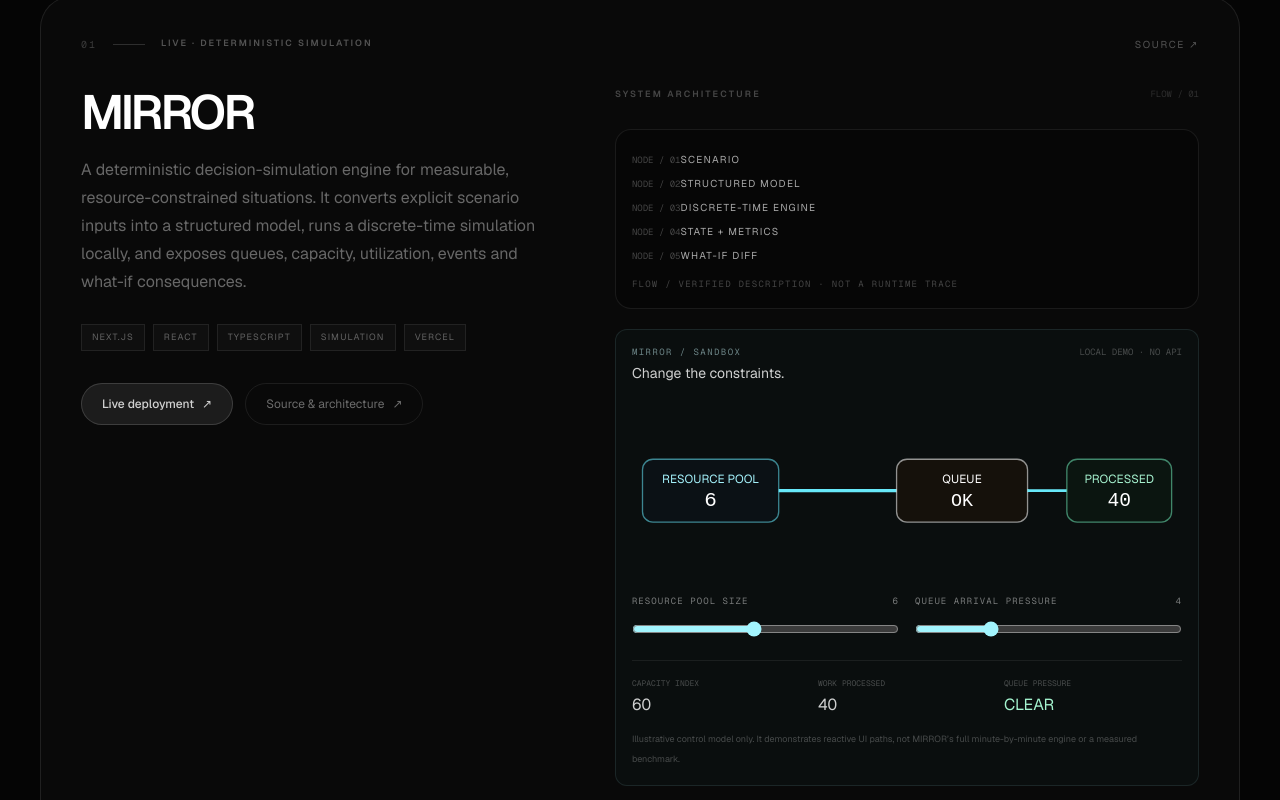
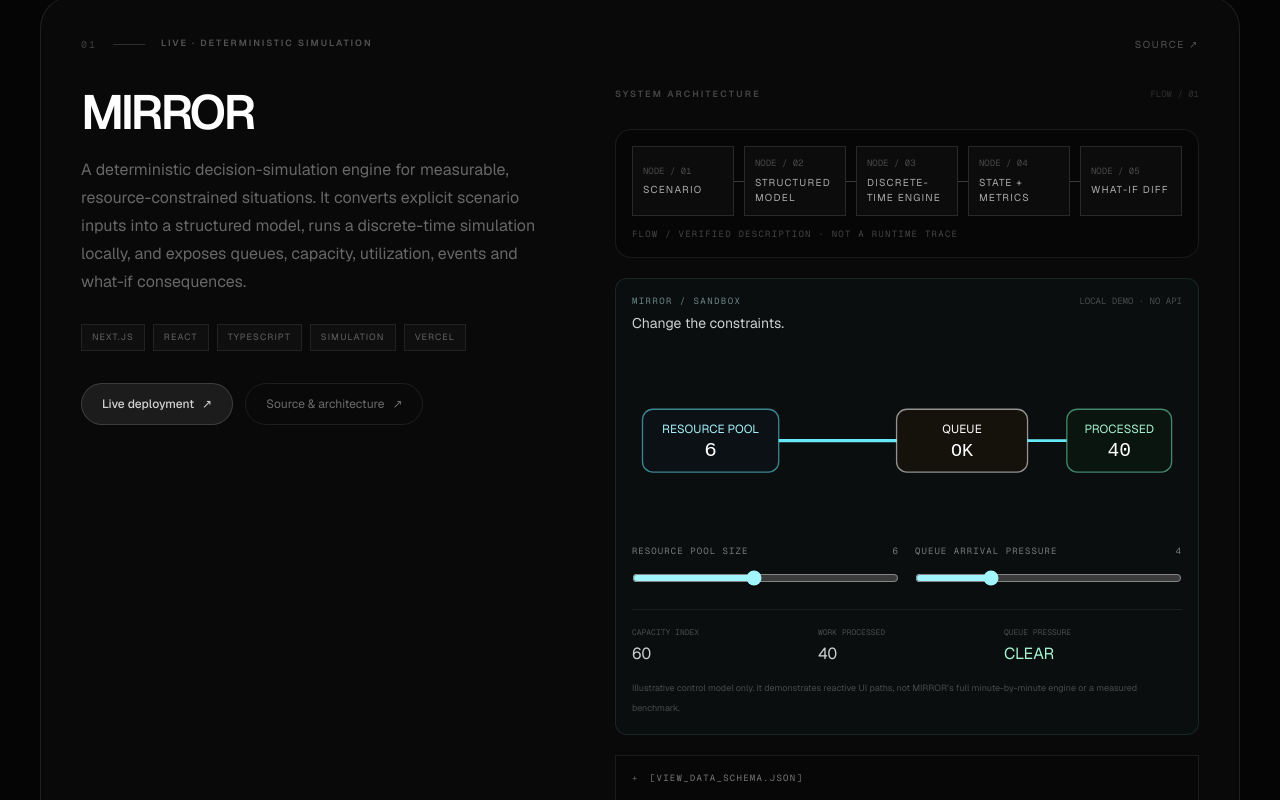
Before and after one commit to kogleshofficial-hub/koglesh-portfolio, a Next.js app: page / in a window 1280 px wide. Shown: the part 1380-2180 px from the top of the page. Built offline with nearby package versions, Linux system fonts and the light colour scheme.

Commit message:
style: add architecture node system and print stylesheet

```diff
--- a/app/globals.css
+++ b/app/globals.css
@@ -34,3 +34,30 @@ a, button { -webkit-tap-highlight-color: transparent; }
   html { scroll-behavior: auto; }
   *, *::before, *::after { animation-duration: 0.01ms !important; animation-iteration-count: 1 !important; transition-duration: 0.01ms !important; }
 }
+
+.architecture-nodes { display: grid; grid-template-columns: repeat(5, minmax(0, 1fr)); gap: 10px; align-items: stretch; }
+.architecture-node-wrap { min-width: 0; position: relative; }
+.architecture-node { min-height: 64px; height: 100%; display: flex; flex-direction: column; justify-content: center; border: 1px solid rgba(255,255,255,.12); background: rgba(255,255,255,.025); padding: 10px; position: relative; }
+.architecture-node-wrap:not(:last-child) .architecture-node::after { content: ""; position: absolute; width: 10px; height: 1px; right: -11px; top: 50%; background: rgba(255,255,255,.22); }
+.architecture-edge { display: none; }
+.schema-disclosure > summary::-webkit-details-marker { display: none; }
+.schema-disclosure > summary::before { content: "+"; display: inline-block; width: 18px; color: rgba(255,255,255,.35); }
+.schema-disclosure[open] > summary::before { content: "−"; }
+.terminal-cursor { display: inline-block; margin-left: .04em; color: rgba(255,255,255,.65); animation: cursorBlink 1s steps(2, start) infinite; }
+@keyframes cursorBlink { to { visibility: hidden; } }
+@media (max-width: 640px) { .architecture-nodes { grid-template-columns: 1fr; gap: 8px; } .architecture-node { min-height: 48px; } .architecture-node-wrap:not(:last-child) .architecture-node::after { width: 1px; height: 8px; right: auto; left: 18px; top: auto; bottom: -9px; } }
+@media print {
+  @page { size: auto; margin: 14mm; }
+  html, body { background: #fff !important; color: #111 !important; scroll-behavior: auto !important; -webkit-print-color-adjust: exact; print-color-adjust: exact; }
+  .print-hide, nav, .system-status-bar, button, .terminal-cursor, .pointer-events-none, [aria-modal="true"] { display: none !important; }
+  main { background: #fff !important; color: #111 !important; overflow: visible !important; }
+  section, article, details, .architecture-node, .schema-disclosure { break-inside: avoid; page-break-inside: avoid; border-color: #bbb !important; }
+  section { padding-top: 16pt !important; padding-bottom: 16pt !important; }
+  h1, h2, h3, h4, p, span, li, dt, dd, summary, code, pre { color: #111 !important; text-shadow: none !important; }
+  article, .architecture-tree, .schema-disclosure, pre, .benchmark-index { background: #fff !important; box-shadow: none !important; }
+  a { color: #111 !important; text-decoration: underline; overflow-wrap: anywhere; }
+  a[href^="http"]::after { content: " (" attr(href) ")"; font-size: 7pt; overflow-wrap: anywhere; }
+  .architecture-nodes { grid-template-columns: repeat(5, minmax(0, 1fr)) !important; gap: 5pt !important; }
+  .architecture-node { min-height: auto !important; padding: 5pt !important; }
+  pre { white-space: pre-wrap; overflow-wrap: anywhere; }
+}
```
